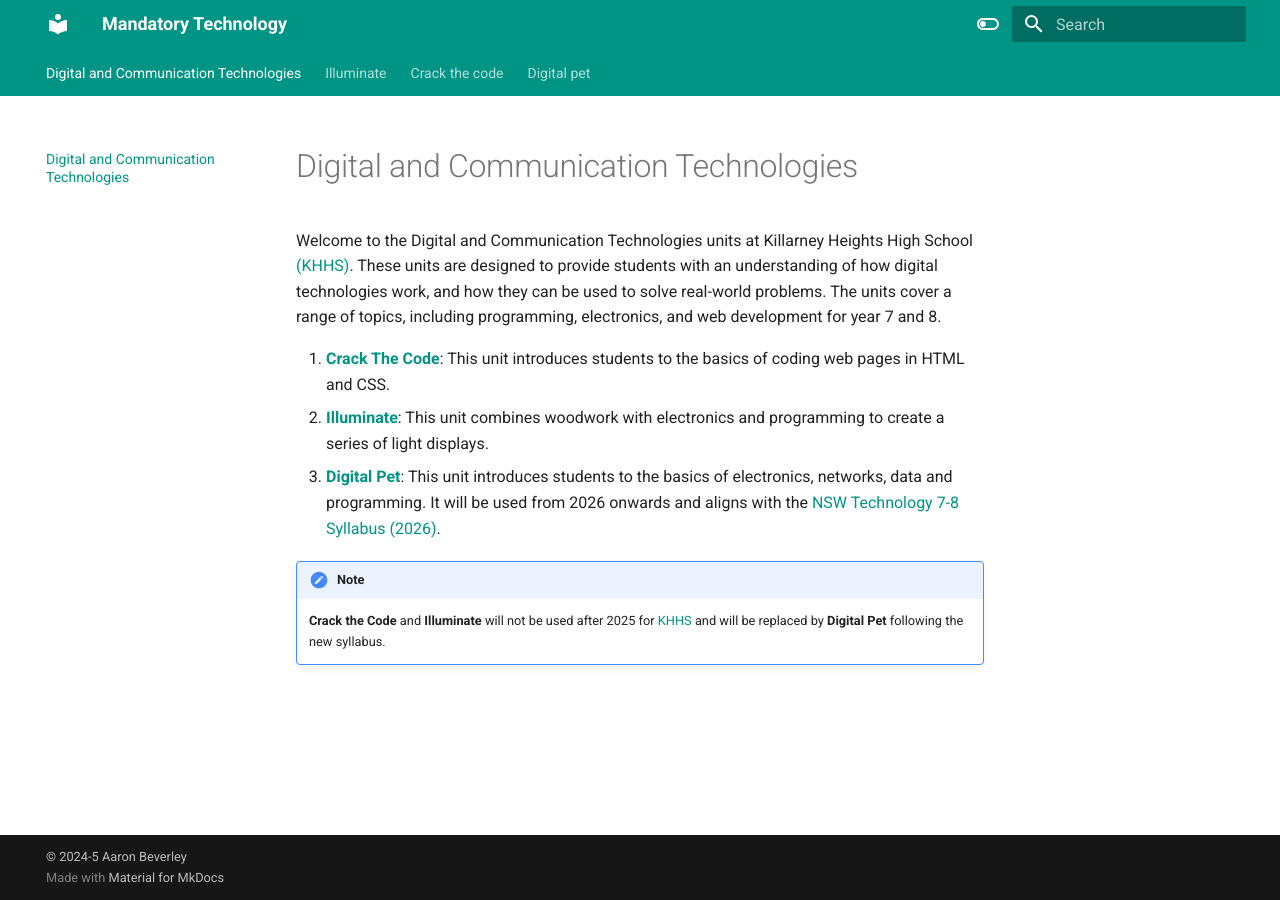
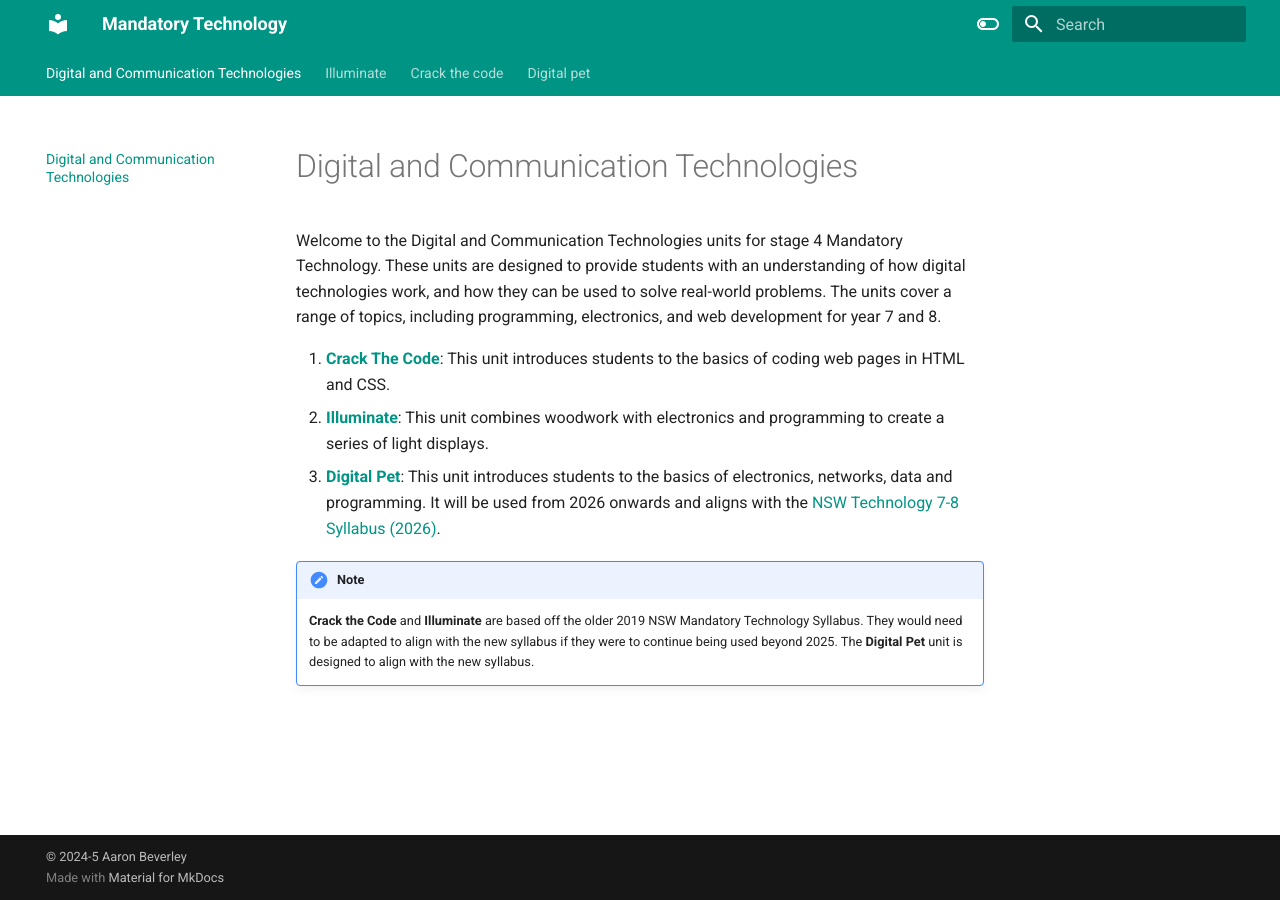
Before and after one commit to mr-bev/mandatory-technology.github.io, an MkDocs documentation site: the page built from docs/index.md, in a window 1280 px wide. Built offline with MkDocs 1.6.1 and Material for MkDocs 9.7.7, drawn with Linux system fonts in a browser that asks for light colours.

Commit message:
making the page more school neutral

```diff
--- a/docs/index.md
+++ b/docs/index.md
@@ -1,9 +1,9 @@
 # Digital and Communication Technologies
-Welcome to the Digital and Communication Technologies units at Killarney Heights High School [(KHHS)](https://killarney-h.schools.nsw.gov.au/). These units are designed to provide students with an understanding of how digital technologies work, and how they can be used to solve real-world problems. The units cover a range of topics, including programming, electronics, and web development for year 7 and 8.
+Welcome to the Digital and Communication Technologies units for stage 4 Mandatory Technology. These units are designed to provide students with an understanding of how digital technologies work, and how they can be used to solve real-world problems. The units cover a range of topics, including programming, electronics, and web development for year 7 and 8.
 
 1. [**Crack The Code**](crack_the_code/index.md): This unit introduces students to the basics of coding web pages in HTML and CSS.
 2. [**Illuminate**](illuminate/index.md): This unit combines woodwork with electronics and programming to create a series of light displays.
 3. [**Digital Pet**](digital_pet/index.md): This unit introduces students to the basics of electronics, networks, data and programming. It will be used from 2026 onwards and aligns with the [NSW Technology 7-8 Syllabus (2026)](https://curriculum.nsw.edu.au/learning-areas/tas/technology-7-8-2023/content/stage-4/fa8e5fb98c).
 
 !!! Note
-    **Crack the Code** and **Illuminate** will not be used after 2025 for [KHHS](https://killarney-h.schools.nsw.gov.au/) and will be replaced by **Digital Pet** following the new syllabus.
+    **Crack the Code** and **Illuminate** are based off the older 2019 NSW Mandatory Technology Syllabus. They would need to be adapted to align with the new syllabus if they were to continue being used beyond 2025. The **Digital Pet** unit is designed to align with the new syllabus.
```
